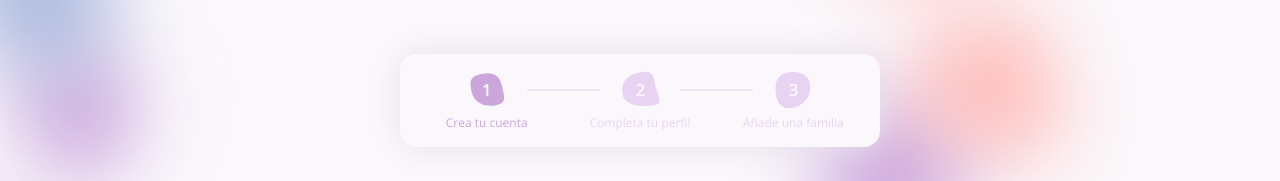
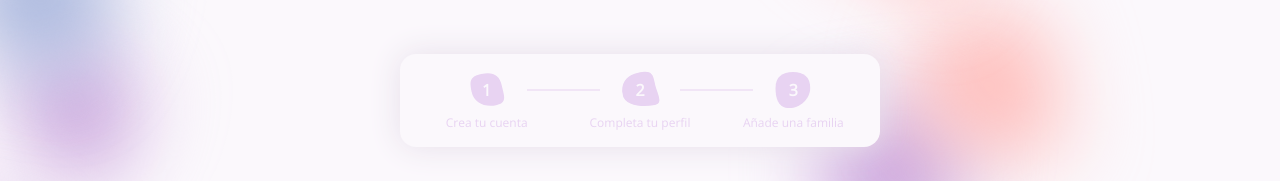
Before and after one commit to PepCarmona/SweetMemories, a Vue app: page /OnboardingPage in a window 1280 px wide. Shown: the part 300-481 px from the top of the page. Built offline with nearby package versions, Linux system fonts and the light colour scheme; no server answers.

Commit message:
add selected state to onboarding step

```diff
--- a/src/components/auth/SignupForm.vue
+++ b/src/components/auth/SignupForm.vue
@@ -48,7 +48,7 @@ const { cloned: initialAuthStatus } = useCloned(authStore.authStatus);
 const shouldShowPassword = ref(false);
 
 const onSubmit = handleSubmit(async ({ email, password }) =>
-  // TODO: handle specific error codes text in signup, login and passwordRecovery
+  // TODO: handle specific error codes text in signup, login and passwordRecovery (user_already_exists)
   {
     await authStore.signUp({ email, password });
 
--- a/src/components/onboarding/OnboardingStepsHeader.vue
+++ b/src/components/onboarding/OnboardingStepsHeader.vue
@@ -1,53 +1,32 @@
 <script setup lang="ts">
+import { useOnboardingStore } from '@/stores/onboardingStore';
 import { OnboardingStep } from '@/types/onboarding';
-import BlobOne from '../ui/blobs/BlobOne.vue';
-import BlobThree from '../ui/blobs/BlobThree.vue';
-import BlobTwo from '../ui/blobs/BlobTwo.vue';
 
 interface OnboardingStepsHeaderProps {
   step: OnboardingStep;
 }
 const props = defineProps<OnboardingStepsHeaderProps>();
+
+const onboardingStore = useOnboardingStore();
 </script>
 
 <template>
   <header class="onboarding-steps-header">
-    <div class="step signup-step active">
-      <div class="bullet">
-        <BlobOne class="blob" />
-        1
-      </div>
-      <div class="description">Crea tu cuenta</div>
-    </div>
-
     <div
+      v-for="stepConfig in onboardingStore.stepConfigs"
+      :key="stepConfig.order"
       :class="{
         step: true,
-        'profile-step': true,
-        active:
-          props.step === OnboardingStep.ProfileDetails ||
-          props.step === OnboardingStep.AddFamily,
+        [stepConfig.name]: true,
+        active: onboardingStore.isActiveStep(stepConfig, props.step),
+        selected: props.step === stepConfig.name,
       }"
     >
       <div class="bullet">
-        <BlobTwo class="blob" />
-        2
+        <component :is="stepConfig.blobComponent" class="blob" />
+        {{ stepConfig.order }}
       </div>
-      <div class="description">Completa tu perfil</div>
-    </div>
-
-    <div
-      :class="{
-        step: true,
-        'family-step': true,
-        active: props.step === OnboardingStep.AddFamily,
-      }"
-    >
-      <div class="bullet">
-        <BlobThree class="blob" />
-        3
-      </div>
-      <div class="description">Añade una familia</div>
+      <div class="description">{{ stepConfig.description }}</div>
     </div>
   </header>
 </template>
@@ -107,6 +86,18 @@ const props = defineProps<OnboardingStepsHeaderProps>();
       }
     }
 
+    &.selected {
+      .bullet {
+        .blob {
+          color: var(--color-primary-dark);
+        }
+      }
+
+      .description {
+        color: var(--color-primary-dark);
+      }
+    }
+
     &:not(:first-child) {
       position: relative;
 
@@ -129,7 +120,7 @@ const props = defineProps<OnboardingStepsHeaderProps>();
       }
     }
 
-    &.profile-step {
+    &.profile {
       .bullet {
         .blob {
           transform: scale(0.9) rotate(80deg);
@@ -137,7 +128,7 @@ const props = defineProps<OnboardingStepsHeaderProps>();
       }
     }
 
-    &.family-step {
+    &.family {
       .bullet {
         .blob {
           transform: scale(0.9);
--- /dev/null
+++ b/src/stores/onboardingStore.ts
@@ -0,0 +1,53 @@
+import BlobOne from '@/components/ui/blobs/BlobOne.vue';
+import BlobThree from '@/components/ui/blobs/BlobThree.vue';
+import BlobTwo from '@/components/ui/blobs/BlobTwo.vue';
+import { OnboardingStep, type OnboardingStepConfig } from '@/types/onboarding';
+import { defineStore } from 'pinia';
+
+export const useOnboardingStore = defineStore('OnboardingStore', () => {
+  // State
+  const stepConfigs: OnboardingStepConfig[] = [
+    {
+      order: 1,
+      name: OnboardingStep.Signup,
+      description: 'Crea tu cuenta',
+      blobComponent: BlobOne,
+    },
+    {
+      order: 2,
+      name: OnboardingStep.ProfileDetails,
+      description: 'Completa tu perfil',
+      blobComponent: BlobTwo,
+    },
+    {
+      order: 3,
+      name: OnboardingStep.AddFamily,
+      description: 'Añade una familia',
+      blobComponent: BlobThree,
+    },
+  ];
+
+  // Actions
+  function isActiveStep(
+    currentStepConfig: OnboardingStepConfig,
+    selectedStepName: OnboardingStep
+  ): boolean {
+    const selectedStepConfig = stepConfigs.find(
+      (config) => config.name === selectedStepName
+    );
+
+    if (!selectedStepConfig) {
+      return false;
+    }
+
+    return selectedStepConfig.order >= currentStepConfig.order;
+  }
+
+  return {
+    // State
+    stepConfigs,
+
+    // Actions
+    isActiveStep,
+  };
+});
```
Also changed, not shown: src/types/onboarding.ts (+8 -0 lines).
